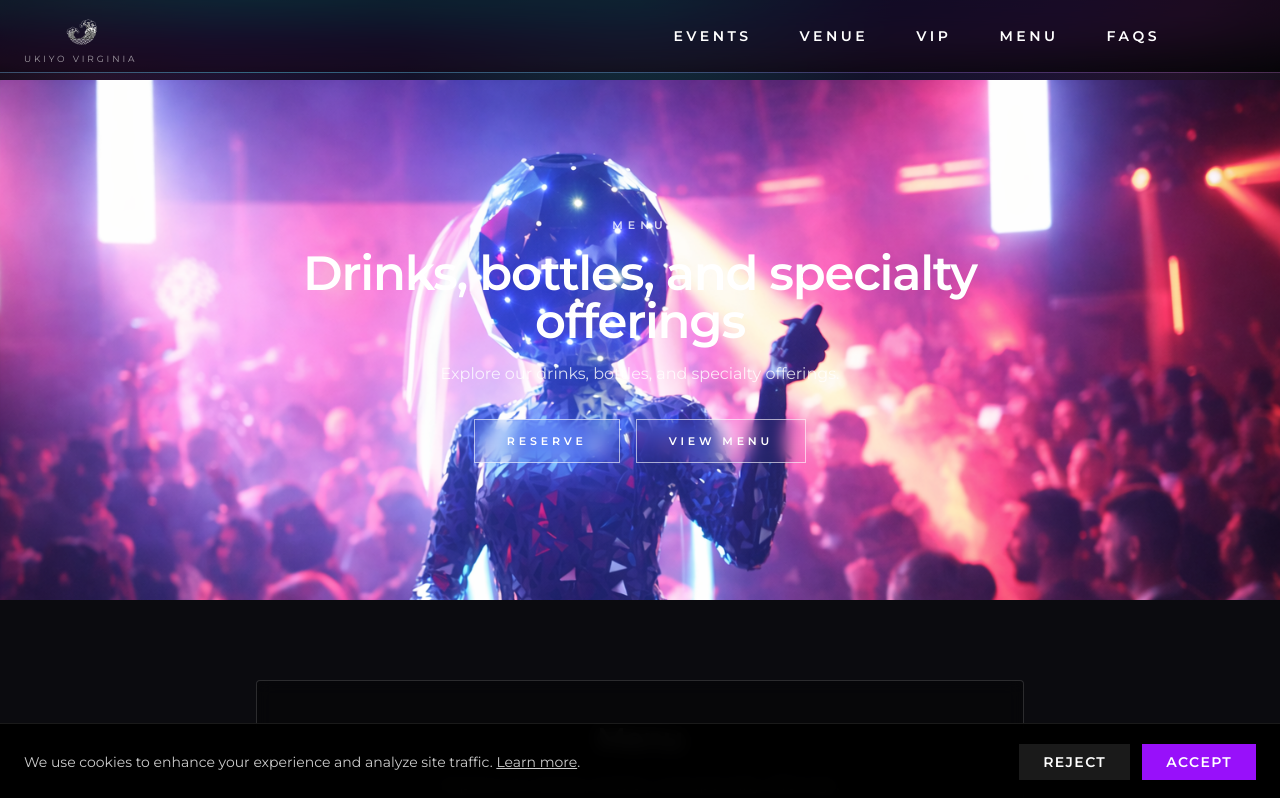
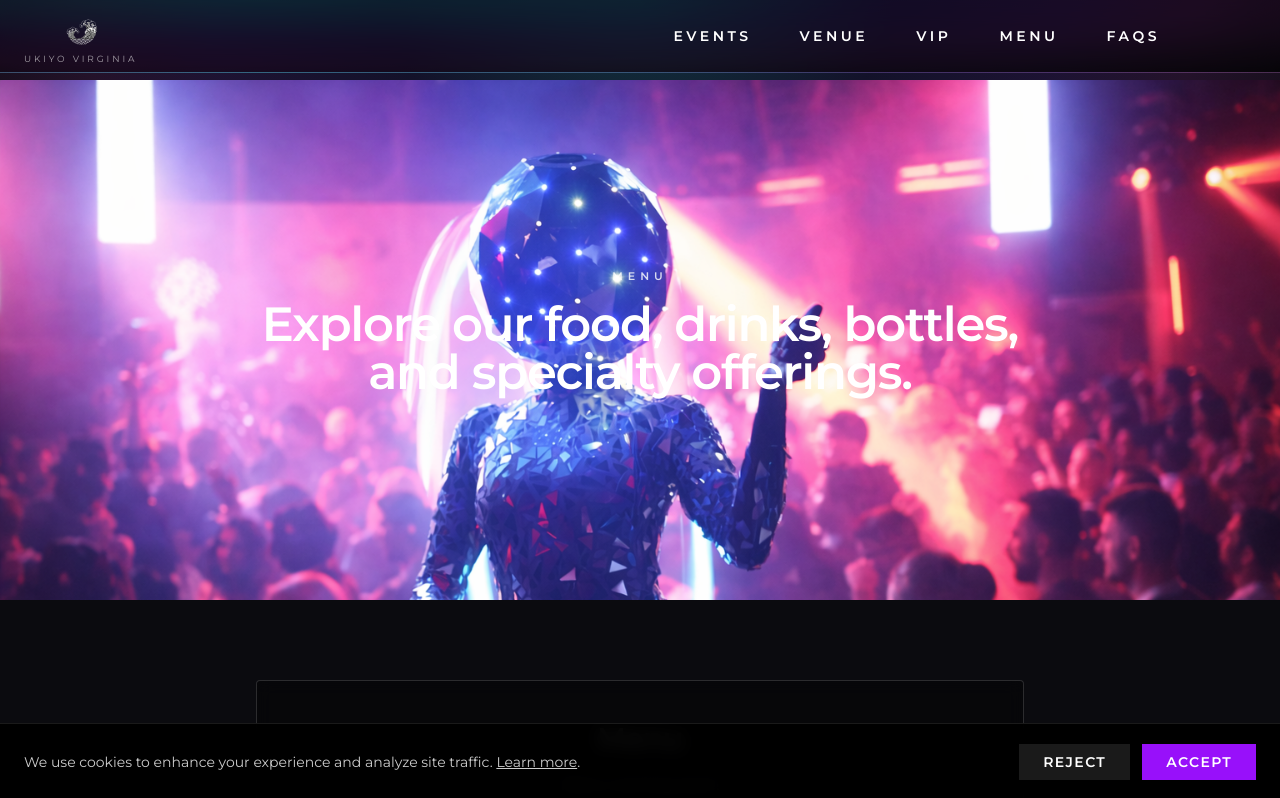
Before and after one commit to demetriusvharvey/Ukiyo-Website, a Next.js app: page /menu in a window 1280 px wide. Shown: the top 798 px of the page. Built offline with nearby package versions, Linux system fonts and the light colour scheme; a web font is replaced by a local one.

Commit message:
removed menu buttons & reverted logo back

```diff
--- a/src/app/menu/page.tsx
+++ b/src/app/menu/page.tsx
@@ -29,28 +29,12 @@ export default function MenuPage() {
             </div>
 
             <h1 className="mt-4 text-3xl font-semibold tracking-tight md:text-5xl">
-              Drinks, bottles, and specialty offerings
+              Explore our food, drinks, bottles, and specialty offerings.
             </h1>
 
             <p className="mx-auto mt-4 max-w-2xl text-sm leading-relaxed text-white/80 md:text-base">
-              Explore our drinks, bottles, and specialty offerings.
+
             </p>
-
-            <div className="mt-8 flex flex-wrap items-center justify-center gap-4">
-              <Link
-                href="/reserve"
-                className="inline-flex h-11 items-center justify-center border border-white/60 px-8 text-[11px] font-semibold uppercase tracking-[0.35em] text-white backdrop-blur transition hover:bg-white/15"
-              >
-                Reserve
-              </Link>
-
-              <Link
-                href="#menu"
-                className="inline-flex h-11 items-center justify-center border border-white/60 px-8 text-[11px] font-semibold uppercase tracking-[0.35em] text-white backdrop-blur transition hover:bg-white/15"
-              >
-                View Menu
-              </Link>
-            </div>
           </div>
         </div>
       </section>
@@ -62,7 +46,7 @@ export default function MenuPage() {
             <h2 className="text-3xl font-semibold tracking-tight">Menu</h2>
 
             <p className="mt-4 text-white/60">
-              Explore our drinks, bottles, and specialty offerings.
+              Menu coming soon!
             </p>
 
             {/* menu items go here */}
--- a/src/app/page.tsx
+++ b/src/app/page.tsx
@@ -174,10 +174,10 @@ export default function Home() {
           <img
   src="/ukiyologo.PNG"
   alt="Ukiyo logo"
-              className="w-[444px] sm:w-[380px] md:w-[440px] drop-shadow-[0_0_26px_rgba(0,0,0,0.8)]"
+  className="w-[300px] sm:w-[380px] md:w-[440px] drop-shadow-[0_0_26px_rgba(0,0,0,0.8)]"
 />
 
-            <div className="mt-2 sm:mt-6 ml-0 sm:ml-24 text-[12px] sm:text-4xl md:text-5xl uppercase whitespace-nowrap text-center tracking-[0.35em] sm:tracking-[0.6em]">
+<div className="mt-6 ml-0 sm:ml-24 text-[16px] sm:text-4xl md:text-5xl uppercase whitespace-nowrap text-center tracking-[0.25em] sm:tracking-[0.6em]">
   <span>UKIYO</span>
   <span className="inline-block mx-4 sm:mx-16 md:mx-20">
     VIRGINIA
```
Lines whose indentation alone changed are shown as unchanged.
